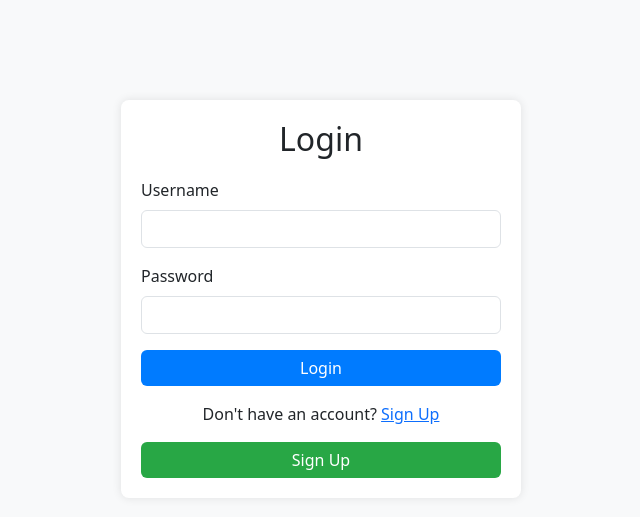
After one commit to ahosny333/dockerize_nlp_app, a Flask app: page /login in a window 1280 px wide. The commit adds this page. Shown: the top 517 px of the page, without its empty margins (319-959 px from the left). Run offline with Flask 3, Linux system fonts and the light colour scheme.

Commit message:
add login ,signup,logout

```diff
--- a/app.py
+++ b/app.py
@@ -1,10 +1,12 @@
-from flask import Flask, request, render_template, jsonify
+from flask import Flask, request, render_template, jsonify,url_for, flash,redirect
 import requests
 import os
 from flask_sqlalchemy import SQLAlchemy
 from dotenv import load_dotenv
 from extensions import db
 from models import User
+from flask_login import LoginManager, UserMixin, login_user, logout_user, login_required, current_user
+from flask_migrate import Migrate
 
 # Load environment variables from .env file
 load_dotenv()
@@ -14,19 +16,35 @@ app = Flask(__name__)
 # Load API key from environment
 API_KEY = os.getenv('API_KEY')
 db_url = os.getenv('DB_URL')
+secret_key = os.getenv('secret_key')
 print(db_url)
 print(API_KEY)
 app.config['SQLALCHEMY_DATABASE_URI'] = db_url
 app.config['SQLALCHEMY_TRACK_MODIFICATIONS'] = False
+app.config['SECRET_KEY'] = secret_key
 
 # Initialize the database with the Flask app
 db.init_app(app)
+
+# Initialize Flask-Migrate
+migrate = Migrate(app, db)
 
 # Create the database tables
 with app.app_context():
     db.create_all()
 
+# Initialize Flask-Login
+login_manager = LoginManager(app)
+login_manager.login_view = 'login'  # Route to redirect unauthorized users
+
+# Load the user from the database
+@login_manager.user_loader
+def load_user(user_id):
+    return User.query.get(int(user_id))
+
+
 @app.route('/', methods=['GET', 'POST'])
+@login_required  # Protect this route
 def index():
     if request.method == 'POST':
         url = request.form.get('url')
@@ -56,5 +74,62 @@ def index():
         return jsonify(result)
     return render_template('index.html')
 
+# Login route
+@app.route('/login', methods=['GET', 'POST'])
+def login():
+    if request.method == 'POST':
+        # Handle login form submission
+        username = request.form.get('username')
+        password = request.form.get('password')
+
+        # Find the user in the database
+        user = User.query.filter_by(username=username).first()
+
+        # Check if the user exists and the password is correct
+        if user and user.check_password(password):
+            login_user(user)  # Log the user in
+            flash('Logged in successfully!', 'success')
+            next_page = request.args.get('next')  # Get the next page from the query string
+            return redirect(next_page or url_for('index'))  # Redirect to the next page or home
+        else:
+            flash('Invalid username or password', 'error')
+    return render_template('login.html')
+
+# Signup route
+@app.route('/signup', methods=['GET', 'POST'])
+def signup():
+    if request.method == 'POST':
+        username = request.form.get('username')
+        email = request.form.get('email')
+        password = request.form.get('password')
+        confirm_password = request.form.get('confirm_password')
+
+        # Validate input
+        if not username or not email or not password or not confirm_password:
+            flash('All fields are required.', 'error')
+        elif password != confirm_password:
+            flash('Passwords do not match.', 'error')
+        elif User.query.filter_by(username=username).first():
+            flash('Username already exists.', 'error')
+        elif User.query.filter_by(email=email).first():
+            flash('Email already exists.', 'error')
+        else:
+            # Create a new user
+            new_user = User(username=username, email=email)
+            new_user.set_password(password)  # Hash the password
+            db.session.add(new_user)
+            db.session.commit()
+
+            flash('Account created successfully! Please log in.', 'success')
+            return redirect(url_for('login'))
+
+    return render_template('signup.html')
+
+@app.route('/logout')
+@login_required  # Protect this route
+def logout():
+    logout_user()  # Log the user out
+    flash('You have been logged out.', 'success')
+    return redirect(url_for('login'))  # Redirect to the login page
 if __name__ == '__main__':
     app.run(host="0.0.0.0", port=5000,debug=True)
--- a/models.py
+++ b/models.py
@@ -6,7 +6,7 @@ class User(db.Model, UserMixin):
     id = db.Column(db.Integer, primary_key=True)
     username = db.Column(db.String(80), unique=True, nullable=False)
     email = db.Column(db.String(120), unique=True, nullable=False)
-    password_hash = db.Column(db.String(128))  # Store hashed passwords
+    password_hash = db.Column(db.String(256))  # Store hashed passwords
 
     def set_password(self, password):
         self.password_hash = generate_password_hash(password)
--- /dev/null
+++ b/templates/login.html
@@ -0,0 +1,101 @@
+<!DOCTYPE html>
+<html lang="en">
+<head>
+    <meta charset="UTF-8">
+    <meta name="viewport" content="width=device-width, initial-scale=1.0">
+    <title>Login</title>
+    <!-- Bootstrap CSS for styling -->
+    <link href="https://cdn.jsdelivr.net/npm/bootstrap@5.3.0/dist/css/bootstrap.min.css" rel="stylesheet">
+    <style>
+        body {
+            background-color: #f8f9fa;
+        }
+        .login-container {
+            max-width: 400px;
+            margin: 100px auto;
+            padding: 20px;
+            background: #fff;
+            border-radius: 8px;
+            box-shadow: 0 0 10px rgba(0, 0, 0, 0.1);
+        }
+        .login-container h2 {
+            text-align: center;
+            margin-bottom: 20px;
+        }
+        .form-control {
+            margin-bottom: 15px;
+        }
+        .btn-login {
+            width: 100%;
+            background-color: #007bff;
+            border: none;
+        }
+        .btn-login:hover {
+            background-color: #0056b3;
+        }
+        .btn-signup {
+            width: 100%;
+            background-color: #28a745;
+            border: none;
+        }
+        .btn-signup:hover {
+            background-color: #218838;
+        }
+        .flash-messages {
+            margin-bottom: 20px;
+        }
+        .flash-messages .alert {
+            padding: 10px;
+            border-radius: 4px;
+        }
+        .flash-messages .alert-success {
+            background-color: #d4edda;
+            color: #155724;
+        }
+        .flash-messages .alert-error {
+            background-color: #f8d7da;
+            color: #721c24;
+        }
+    </style>
+</head>
+<body>
+    <div class="login-container">
+        <h2>Login</h2>
+
+        <!-- Flash messages -->
+        <div class="flash-messages">
+            {% with messages = get_flashed_messages(with_categories=true) %}
+                {% if messages %}
+                    {% for category, message in messages %}
+                        <div class="alert alert-{{ category }}">
+                            {{ message }}
+                        </div>
+                    {% endfor %}
+                {% endif %}
+            {% endwith %}
+        </div>
+
+        <!-- Login Form -->
+        <form method="POST" action="{{ url_for('login') }}">
+            <div class="mb-3">
+                <label for="username" class="form-label">Username</label>
+                <input type="text" class="form-control" id="username" name="username" required>
+            </div>
+            <div class="mb-3">
+                <label for="password" class="form-label">Password</label>
+                <input type="password" class="form-control" id="password" name="password" required>
+            </div>
+            <button type="submit" class="btn btn-primary btn-login">Login</button>
+        </form>
+
+        <!-- Sign Up Button -->
+        <div class="mt-3">
+            <p class="text-center">Don't have an account? <a href="{{ url_for('signup') }}">Sign Up</a></p>
+            <a href="{{ url_for('signup') }}" class="btn btn-success btn-signup">Sign Up</a>
+        </div>
+    </div>
+
+    <!-- Bootstrap JS (optional) -->
+    <script src="https://cdn.jsdelivr.net/npm/bootstrap@5.3.0/dist/js/bootstrap.bundle.min.js"></script>
+</body>
+</html>
```
Also changed, not shown: migrations/alembic.ini (added, +50 -0 lines), migrations/env.py (added, +113 -0 lines), migrations/script.py.mako (added, +24 -0 lines), migrations/versions/d75a7370b649_increase_password_hash_length_to_256.py (added, +38 -0 lines), templates/index.html (+24 -1 lines), templates/signup.html (added, +100 -0 lines), 1 other file.
